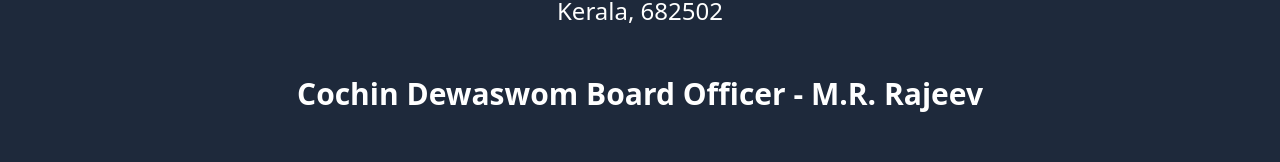
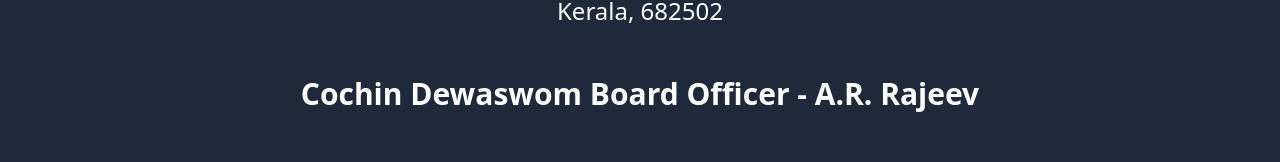
Before and after one commit to abhishek7h/aniyiltemple, a React (Vite) app: page /contact in a window 1280 px wide. Shown: the part 462-624 px from the top of the page. Built offline with nearby package versions, Linux system fonts and the light colour scheme.

Commit message:
Corrections

```diff
--- a/src/pages/Contact.jsx
+++ b/src/pages/Contact.jsx
@@ -17,7 +17,7 @@
         </p>
       </div>
       <h1 className="text-3xl mb-10 mt-10 flex items-center justify-center font-semibold leading-normal text-white text-center">
-        Cochin Dewaswom Board Officer - M.R. Rajeev
+        Cochin Dewaswom Board Officer - A.R. Rajeev
       </h1>
       <h1 className="text-white mt-10 text-3xl mr-5 ml-5 lg:mr-10 lg:ml-10 lg:px-10 leading-10 text-center">
         Aniyil Srikrishna Swami Temple Advisory Committee (REG NO: KUS723/2022)
@@ -34,7 +34,7 @@
         <div className="border w-auto mb-5 mt-5">
           Bank A/c: ANIYIL SREEKRISHNA SWAMI KSHETHROPADESAKA SAMITHI <br />
           A/c No. 0024050000000511 <br />
-          Bank: DHANLAXMI BANK, KUZUPALLI BRANCH <br />
+          Bank: DHANLAXMI BANK, KUZHUPALLY BRANCH <br />
           IFSC: DLXB0000024
         </div>
       </p>
```
